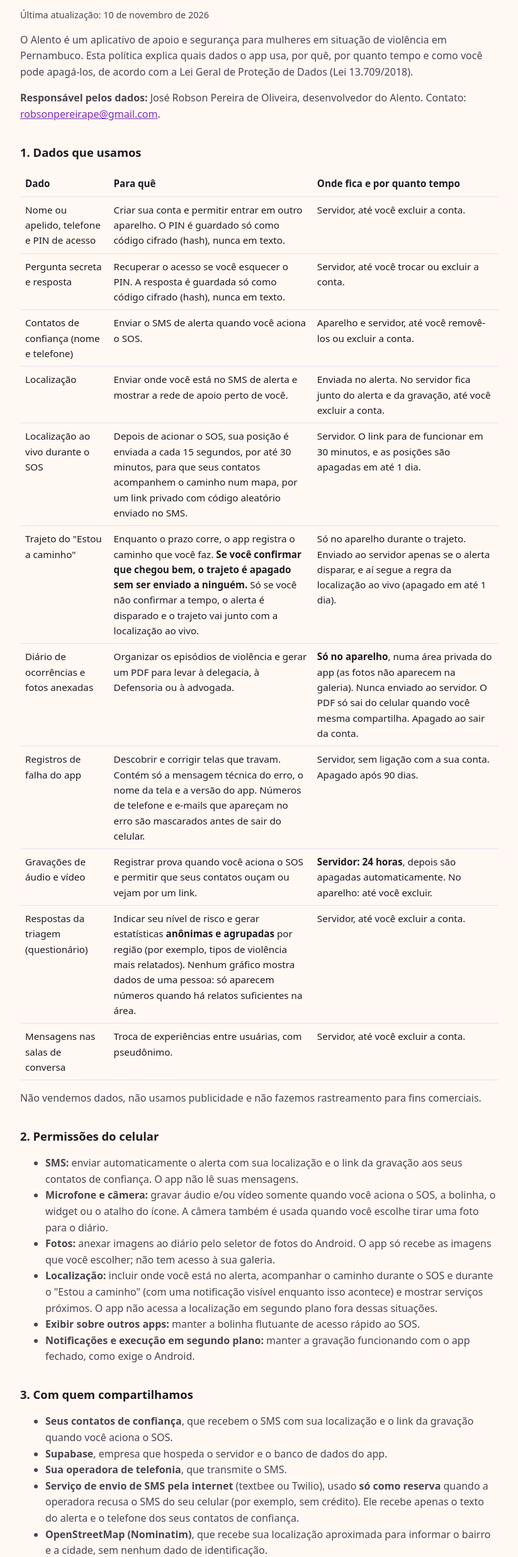
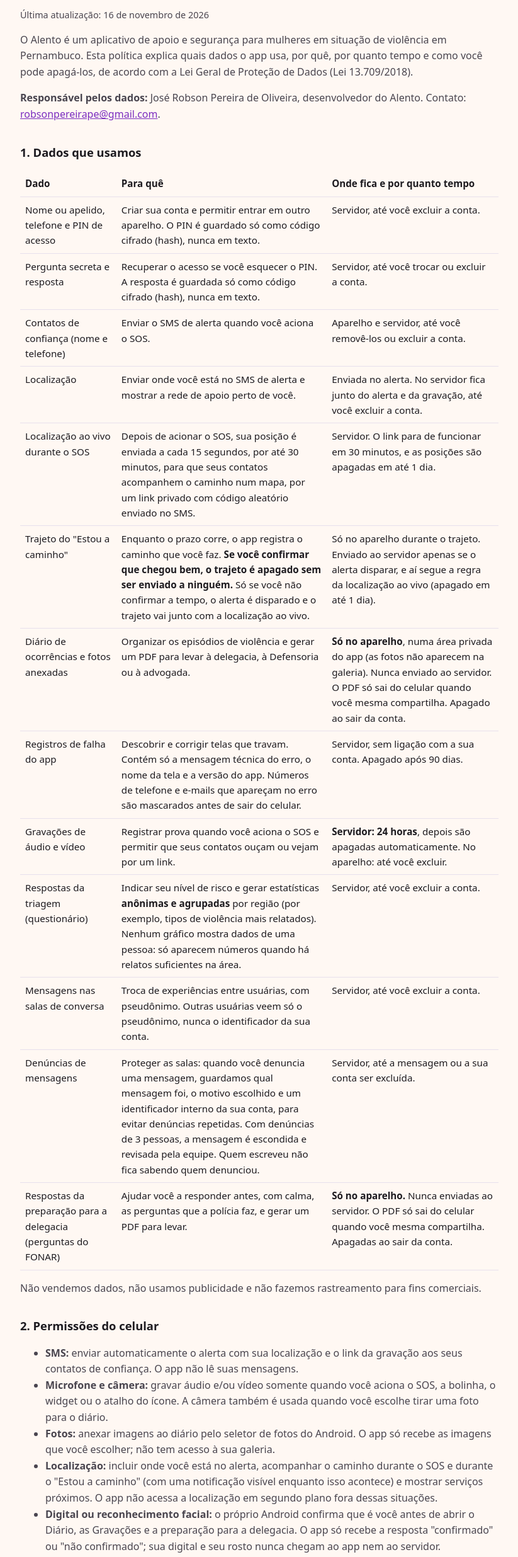
Before and after one commit to RobsonPereira13/alento-privacidade, a plain HTML site: page index.html in a window 1280 px wide. Shown: the part 86-2558 px from the top of the page at 63% size, without its empty margins (228-1051 px from the left). Drawn offline with Linux system fonts and the light colour scheme.

Commit message:
Política: denúncias nas salas, preparação para a delegacia (FONAR) só no aparelho, digital, proteções no aparelho

```diff
--- a/index.html
+++ b/index.html
@@ -20,7 +20,7 @@
 <body>
 <main>
 <h1>Política de Privacidade do Alento</h1>
-<p class="data">Última atualização: 10 de novembro de 2026</p>
+<p class="data">Última atualização: 16 de novembro de 2026</p>
 
 <p>O Alento é um aplicativo de apoio e segurança para mulheres em situação de violência em Pernambuco. Esta política explica quais dados o app usa, por quê, por quanto tempo e como você pode apagá-los, de acordo com a Lei Geral de Proteção de Dados (Lei 13.709/2018).</p>
 
@@ -39,7 +39,9 @@
 <tr><td>Registros de falha do app</td><td>Descobrir e corrigir telas que travam. Contém só a mensagem técnica do erro, o nome da tela e a versão do app. Números de telefone e e-mails que apareçam no erro são mascarados antes de sair do celular.</td><td>Servidor, sem ligação com a sua conta. Apagado após 90 dias.</td></tr>
 <tr><td>Gravações de áudio e vídeo</td><td>Registrar prova quando você aciona o SOS e permitir que seus contatos ouçam ou vejam por um link.</td><td><strong>Servidor: 24 horas</strong>, depois são apagadas automaticamente. No aparelho: até você excluir.</td></tr>
 <tr><td>Respostas da triagem (questionário)</td><td>Indicar seu nível de risco e gerar estatísticas <strong>anônimas e agrupadas</strong> por região (por exemplo, tipos de violência mais relatados). Nenhum gráfico mostra dados de uma pessoa: só aparecem números quando há relatos suficientes na área.</td><td>Servidor, até você excluir a conta.</td></tr>
-<tr><td>Mensagens nas salas de conversa</td><td>Troca de experiências entre usuárias, com pseudônimo.</td><td>Servidor, até você excluir a conta.</td></tr>
+<tr><td>Mensagens nas salas de conversa</td><td>Troca de experiências entre usuárias, com pseudônimo. Outras usuárias veem só o pseudônimo, nunca o identificador da sua conta.</td><td>Servidor, até você excluir a conta.</td></tr>
+<tr><td>Denúncias de mensagens</td><td>Proteger as salas: quando você denuncia uma mensagem, guardamos qual mensagem foi, o motivo escolhido e um identificador interno da sua conta, para evitar denúncias repetidas. Com denúncias de 3 pessoas, a mensagem é escondida e revisada pela equipe. Quem escreveu não fica sabendo quem denunciou.</td><td>Servidor, até a mensagem ou a sua conta ser excluída.</td></tr>
+<tr><td>Respostas da preparação para a delegacia (perguntas do FONAR)</td><td>Ajudar você a responder antes, com calma, as perguntas que a polícia faz, e gerar um PDF para levar.</td><td><strong>Só no aparelho.</strong> Nunca enviadas ao servidor. O PDF só sai do celular quando você mesma compartilha. Apagadas ao sair da conta.</td></tr>
 </table>
 <p>Não vendemos dados, não usamos publicidade e não fazemos rastreamento para fins comerciais.</p>
 
@@ -49,6 +51,7 @@
 <li><strong>Microfone e câmera:</strong> gravar áudio e/ou vídeo somente quando você aciona o SOS, a bolinha, o widget ou o atalho do ícone. A câmera também é usada quando você escolhe tirar uma foto para o diário.</li>
 <li><strong>Fotos:</strong> anexar imagens ao diário pelo seletor de fotos do Android. O app só recebe as imagens que você escolher; não tem acesso à sua galeria.</li>
 <li><strong>Localização:</strong> incluir onde você está no alerta, acompanhar o caminho durante o SOS e durante o "Estou a caminho" (com uma notificação visível enquanto isso acontece) e mostrar serviços próximos. O app não acessa a localização em segundo plano fora dessas situações.</li>
+<li><strong>Digital ou reconhecimento facial:</strong> o próprio Android confirma que é você antes de abrir o Diário, as Gravações e a preparação para a delegacia. O app só recebe a resposta "confirmado" ou "não confirmado"; sua digital e seu rosto nunca chegam ao app nem ao servidor.</li>
 <li><strong>Exibir sobre outros apps:</strong> manter a bolinha flutuante de acesso rápido ao SOS.</li>
 <li><strong>Notificações e execução em segundo plano:</strong> manter a gravação funcionando com o app fechado, como exige o Android.</li>
 </ul>
@@ -65,13 +68,15 @@
 <p>Os serviços oficiais mostrados no app (197 Mulher, Delegacia Virtual, Protege Mulher e outros) são abertos nos sites deles. O Alento não envia seus dados a eles.</p>
 
 <h2>4. Segurança</h2>
-<p>A comunicação com o servidor é criptografada (HTTPS). Cada conta só acessa os próprios dados. Os links das gravações são privados e expiram em 24 horas; os de localização ao vivo, em 30 minutos. Tentativas repetidas de PIN ou de resposta secreta erradas bloqueiam o acesso temporariamente.</p>
+<p>A comunicação com o servidor é criptografada (HTTPS). Cada conta só acessa os próprios dados. Os links das gravações são privados e expiram em 24 horas; os de localização ao vivo, em 30 minutos. Tentativas repetidas de PIN ou de resposta secreta erradas bloqueiam o acesso temporariamente. O app não revela a ninguém se um número de telefone tem cadastro no Alento.</p>
+<p>No aparelho: o Diário, as Gravações e a preparação para a delegacia só abrem com a sua digital, o bloqueio do celular ou o PIN da conta; o conteúdo do app não aparece na tela de apps recentes e não pode ser capturado em print; com o disfarce de calculadora ligado, nenhum link abre o app sem passar pela calculadora.</p>
 
 <h2>5. Seus direitos e como excluir seus dados</h2>
 <p>Você pode, a qualquer momento:</p>
 <ul>
 <li><strong>Excluir sua conta pelo app:</strong> Perfil → <em>Excluir minha conta</em>. Isso apaga do servidor seu cadastro, contatos, alertas, triagem, mensagens e gravações.</li>
 <li><strong>Apagar gravações:</strong> Perfil → Gravações de emergência → botão de lixeira.</li>
+<li><strong>Apagar as respostas da preparação para a delegacia:</strong> na própria tela, botão "Apagar respostas". Também são apagadas ao sair da conta.</li>
 <li><strong>Apagar registros do diário e fotos:</strong> no próprio Diário de ocorrências, botão de lixeira em cada registro. Tudo é apagado também ao sair da conta.</li>
 <li>Pedir acesso, correção ou exclusão dos seus dados pelo e-mail <a href="mailto:robsonpereirape@gmail.com">robsonpereirape@gmail.com</a>. Respondemos em até 15 dias.</li>
 </ul>
```
